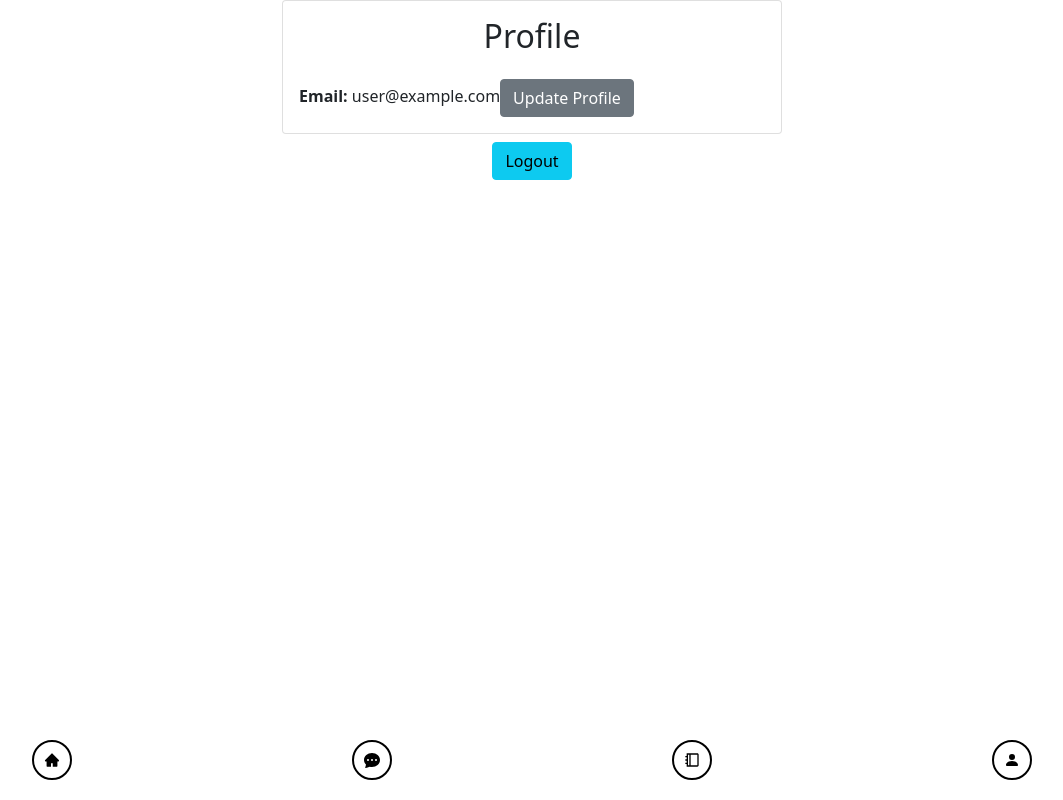
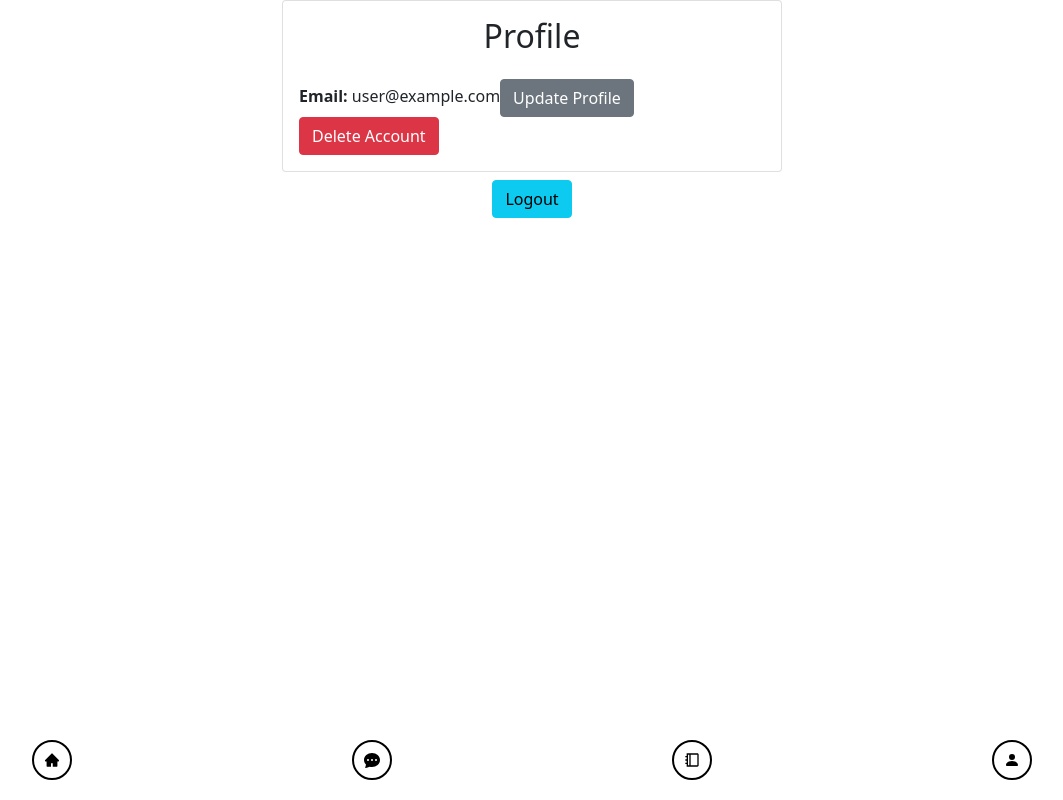
Before and after one commit to GALH2021/serenity, a React (Create React App) app: page /userProfile in a window 1280 px wide. Shown: the whole page, without its empty margins (108-1171 px from the left). Built offline with nearby package versions, Linux system fonts and the light colour scheme; no server answers; sample sign-in values are in the browser's storage.

Commit message:
delete user working

```diff
--- a/src/firebase-backend/components/UserProfile.js
+++ b/src/firebase-backend/components/UserProfile.js
@@ -6,7 +6,8 @@ import { Link, useHistory } from 'react-router-dom';
 
 function UserProfile() {
     const [error, setError] = useState("");
-    const { currentUser, logout } = useAuth();
+    const [deleteMsg, setDeleteMsg] = useState("");
+    const { currentUser, logout, deleteUser } = useAuth();
     const history = useHistory();
 
     async function handleLogout() {
@@ -20,16 +21,29 @@ function UserProfile() {
         }
     }
 
+    async function handleDeleteUser() {
+        try {
+            setDeleteMsg("");
+            await deleteUser();
+        } catch {
+            setDeleteMsg("We could not delete your account");
+        }
+    }
+
     return (
         <div className="UserProfile">
             <Card>
                 <Card.Body>
                     <h2 className="text-center mb-4">Profile</h2>
                     {error && <Alert variant="danger">{error}</Alert>}
+                    {deleteMsg && <Alert variant="danger">{deleteMsg}</Alert>}
                     <strong>Email:</strong> {currentUser && currentUser.email}
                     <Link to="/updateProfile" className="btn btn-secondary">
                         Update Profile
                     </Link>
+                    <Button className="btn btn-danger" onClick={handleDeleteUser}>
+                        Delete Account
+                    </Button>
                 </Card.Body>
             </Card>
             <div className="w-100 text-center mt-2">
--- a/src/firebase-backend/context/AuthContext.js
+++ b/src/firebase-backend/context/AuthContext.js
@@ -1,5 +1,7 @@
 import React, { useContext, useEffect, useState } from 'react';
 import { firebaseAuth } from '../firebase';
+import firebase from 'firebase/app';
+import 'firebase/auth';
 
 
 const AuthContext = React.createContext();
@@ -28,6 +30,12 @@ function AuthProvider({ children }) {
         return firebaseAuth.sendPasswordResetEmail(email);
     }
 
+    function deleteUser() {
+        const user = firebase.auth().currentUser;
+
+        return user.delete()
+    }
+
     useEffect(() => {
         const unsubscribe = firebaseAuth.onAuthStateChanged(user => {
             setCurrentUser(user);
@@ -43,6 +51,7 @@ function AuthProvider({ children }) {
         login,
         logout,
         resetPassword,
+        deleteUser,
     }
 
     return (
```
